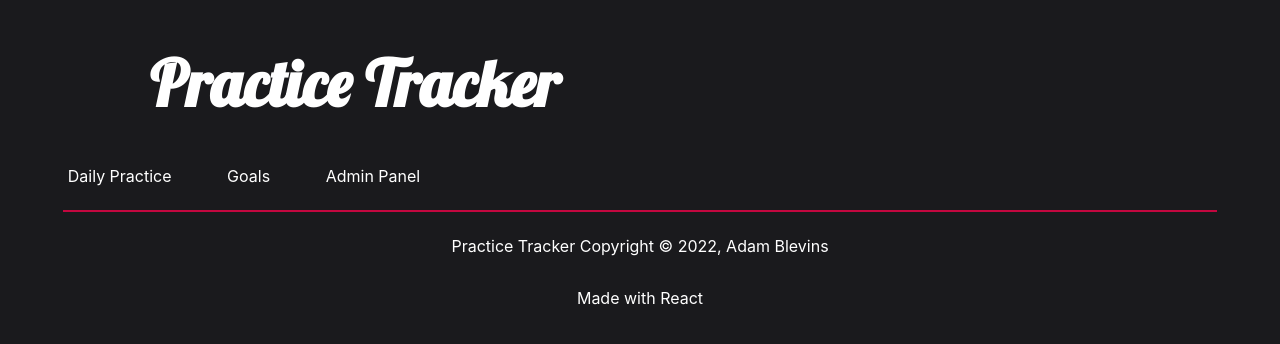
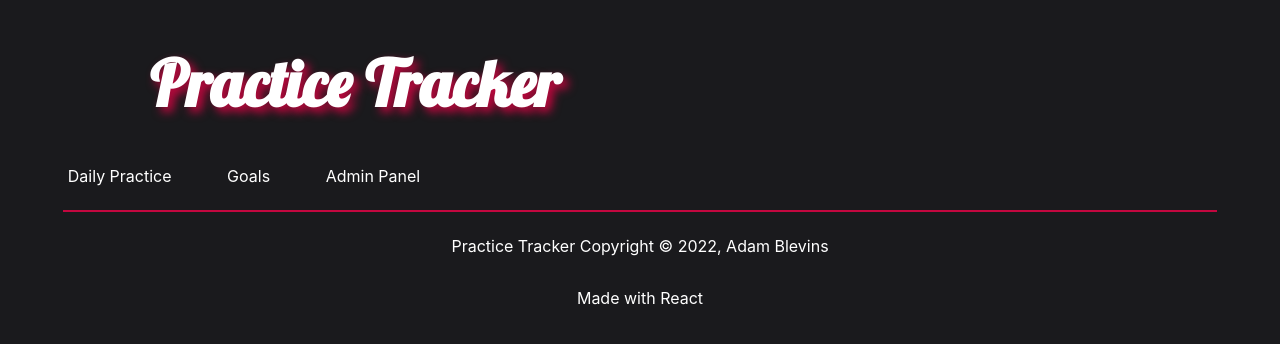
Before and after one commit to blevinspercussion/practice-tracker, a React (Create React App) app: page / in a window 1280 px wide. In both pictures the pointer is over the link "Practice Tracker". Shown: the top 344 px of the page. Built offline with nearby package versions, Linux system fonts and the light colour scheme; a web font is replaced by a local one.

Commit message:
added hover styling to links

```diff
--- a/src/components/components.css
+++ b/src/components/components.css
@@ -9,6 +9,10 @@
 a {
     color: var(--main-text-color);
     text-decoration: none;
+}
+
+a:hover {
+    text-shadow: 5px 5px 10px var(--hilight-color);
 }
 
 hr {
```
